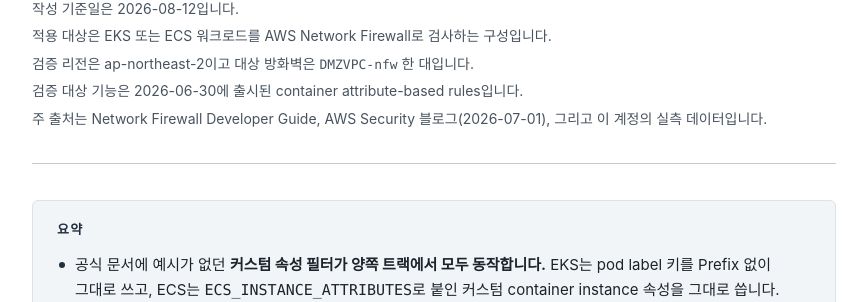
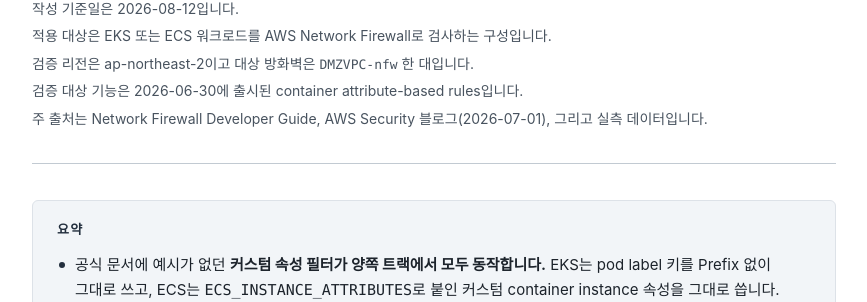
Before and after one commit to whchoi98/whchoi98.github.io, a Jekyll site: the page docs/techblog/networking/anfw-container-attr-rules-report.html, which Jekyll copies as it is, in a window 1280 px wide and 900 px high, scrolled down 300 px. Shown: the part 150-452 px from the top of the window, without its empty margins (206-1073 px from the left). Built offline with Jekyll 4.4.1, drawn with Linux system fonts in a browser that asks for light colours; some web fonts are replaced.

Commit message:
docs: anfw 메타 문구에서 '이 계정의' 제거 (KO/EN)

```diff
--- a/docs/techblog/networking/anfw-container-attr-rules-report.html
+++ b/docs/techblog/networking/anfw-container-attr-rules-report.html
@@ -613,7 +613,7 @@ html:not([data-lang="en"]) .page[data-lang="en"] { display: none; }
     <p>적용 대상은 EKS 또는 ECS 워크로드를 AWS Network Firewall로 검사하는 구성입니다.</p>
     <p>검증 리전은 ap-northeast-2이고 대상 방화벽은 <span class="mono">DMZVPC-nfw</span> 한 대입니다.</p>
     <p>검증 대상 기능은 2026-06-30에 출시된 container attribute-based rules입니다.</p>
-    <p>주 출처는 Network Firewall Developer Guide, AWS Security 블로그(2026-07-01), 그리고 이 계정의 실측 데이터입니다.</p>
+    <p>주 출처는 Network Firewall Developer Guide, AWS Security 블로그(2026-07-01), 그리고 실측 데이터입니다.</p>
   </div>
 </header>
 
```
Also changed, not shown: other parts of docs/techblog/networking/anfw-container-attr-rules-report.html (+1 -1 lines).
